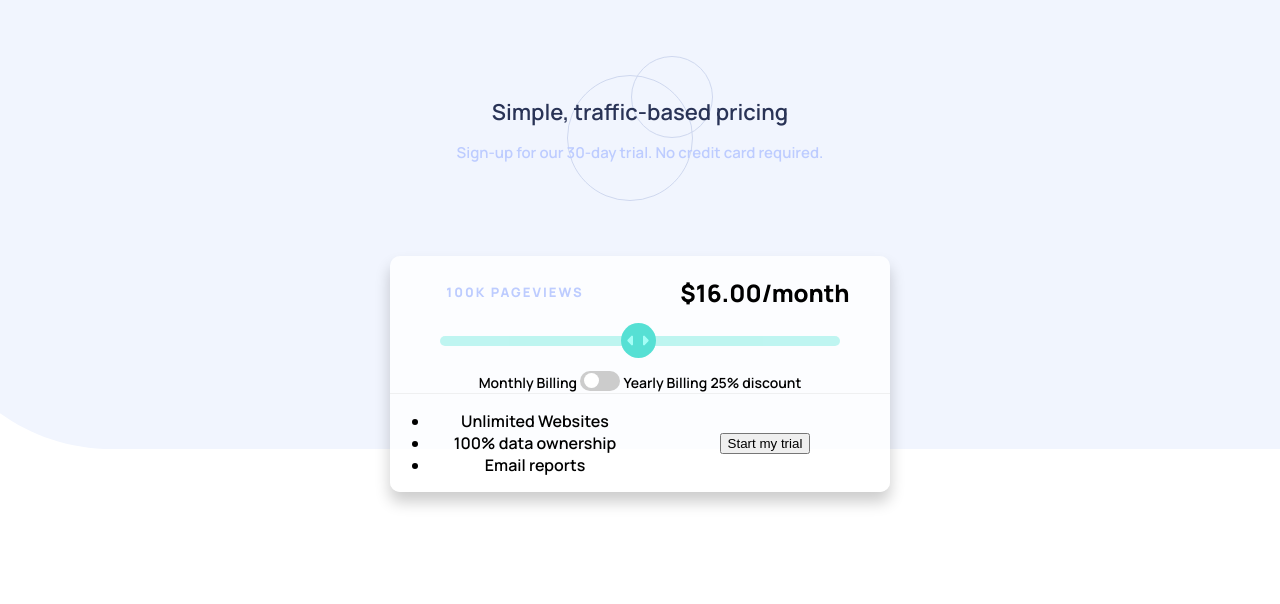
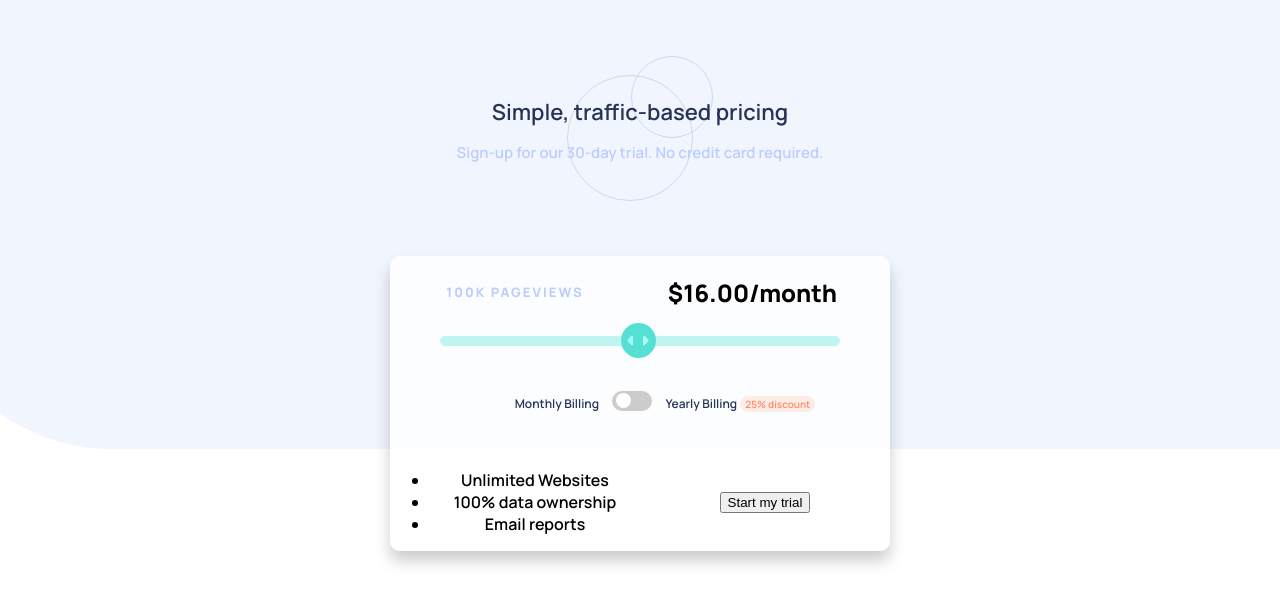
Before and after one commit to elg1e/Interactive-Pricing-Tab, a plain HTML site: page index.html in a window 1280 px wide. Drawn offline with Linux system fonts and the light colour scheme.

Commit message:
changes to billing section

```diff
--- a/index.html
+++ b/index.html
@@ -32,11 +32,11 @@
                         <input type="range" min="1" max="100" value="50" class="slider" id="myRange">
                     </div>
                     <div class="billing">
-                        <p class="billing-text">Monthly Billing</p>
+                        <p class="billing-text left-billing">Monthly Billing</p>
                         <label class="switch"><input type="checkbox"><span class="toggle"></span>
                         </label>
                         <p class="billing-text">Yearly Billing</p>
-                        <p class="billing-text">25% discount</p>
+                        <p id="discount" class="billing-text">25% discount</p>
                     </div>
                 <!--Bottom Section-->
                     <div class="list-container">
--- a/style.css
+++ b/style.css
@@ -94,11 +94,12 @@ body {
 .price {
     grid-area: price;
     font-weight: 800;
+    margin-right: 10%;
 }
 
 .range-slider {
     grid-area: slider;
-    margin-bottom: 20px;
+    margin-bottom: 40px;
 }
 
 #myRange {
@@ -148,12 +149,25 @@ body {
 
 .billing {
     grid-area: billing;
-    border-bottom: 1px solid rgba(230, 230, 230, 0.555);
+    margin-bottom: 40px;
 }
 
 .billing-text {
     display: inline;
-    font-size: 14px;
+    font-size: 12px;
+    color: hsl(227, 35%, 25%);
+}
+
+.left-billing {
+    margin-left: 10%;
+}
+
+#discount {
+    color: hsl(15, 100%, 70%);
+    border-radius: 10px;
+    background-color: hsl(14, 92%, 95%);
+    padding: 1px 5px 1px 5px;
+    font-size: 10px;
 }
 
 /* Toggler */
@@ -163,6 +177,7 @@ body {
     display: inline-block;
     width: 40px;
     height: 20px;
+    margin: 0 10px 0 10px;
 }
 
 .switch input {
```
